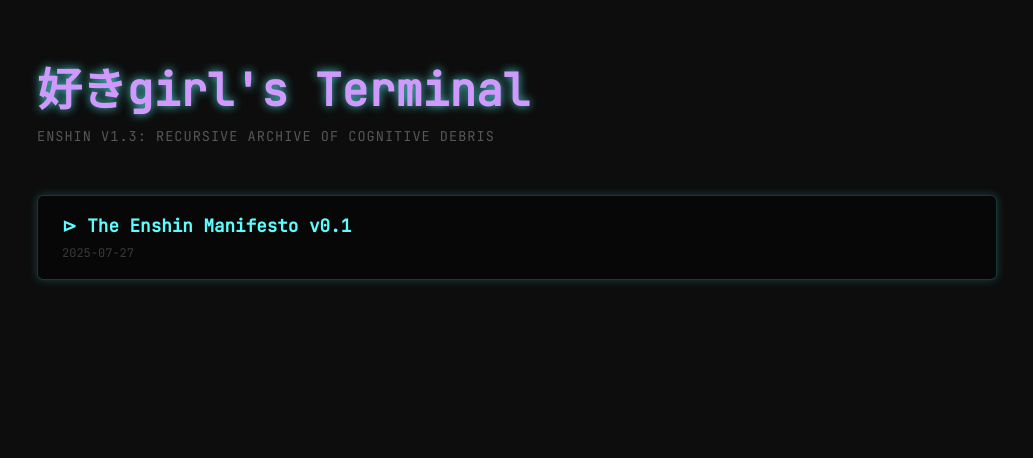
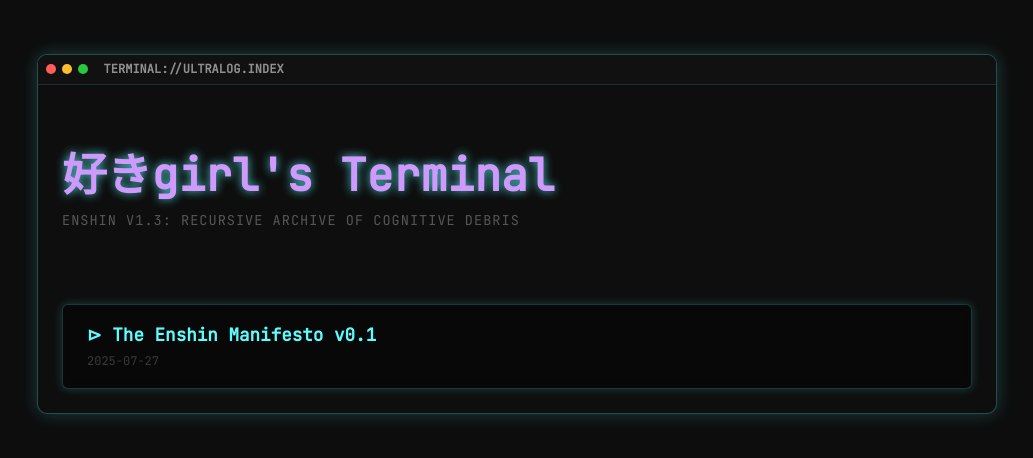
Before and after one commit to sukigirl0101/sukigirl0101.github.io, a Jekyll site: the page built from index.md, in a window 1280 px wide. Shown: the top 458 px of the page, without its empty margins (123-1156 px from the left). Built offline with Jekyll 4.4.1, drawn with Linux system fonts in a browser that asks for light colours.

Commit message:
Update home.html

```diff
--- a/_layouts/home.html
+++ b/_layouts/home.html
@@ -9,12 +9,20 @@
   </head>
   <body>
     <main class="vault-shell">
-      <div class="terminal-glow">
+      <div class="window-frame">
+        <div class="window-topbar">
+          <div class="window-btn btn-close"></div>
+          <div class="window-btn btn-min"></div>
+          <div class="window-btn btn-max"></div>
+          <span class="window-title">terminal://ultralog.index</span>
+        </div>
+
+        <div class="terminal-glow" style="padding: 1.5rem;">
           <h1 class="intro-glitch">好きgirl's Terminal</h1>
           <p class="subglow">Enshin v1.3: recursive archive of cognitive debris</p>
         </div>
 
-      <section class="post-index">
+        <section class="post-index" style="padding: 0 1.5rem 1.5rem;">
           {% for post in site.posts %}
             <a class="log-link" href="{{ post.url | relative_url }}">
               <div class="log-entry">
@@ -26,6 +34,7 @@
             </a>
           {% endfor %}
         </section>
+      </div>
     </main>
   </body>
 </html>
```
Lines whose indentation alone changed are shown as unchanged.
